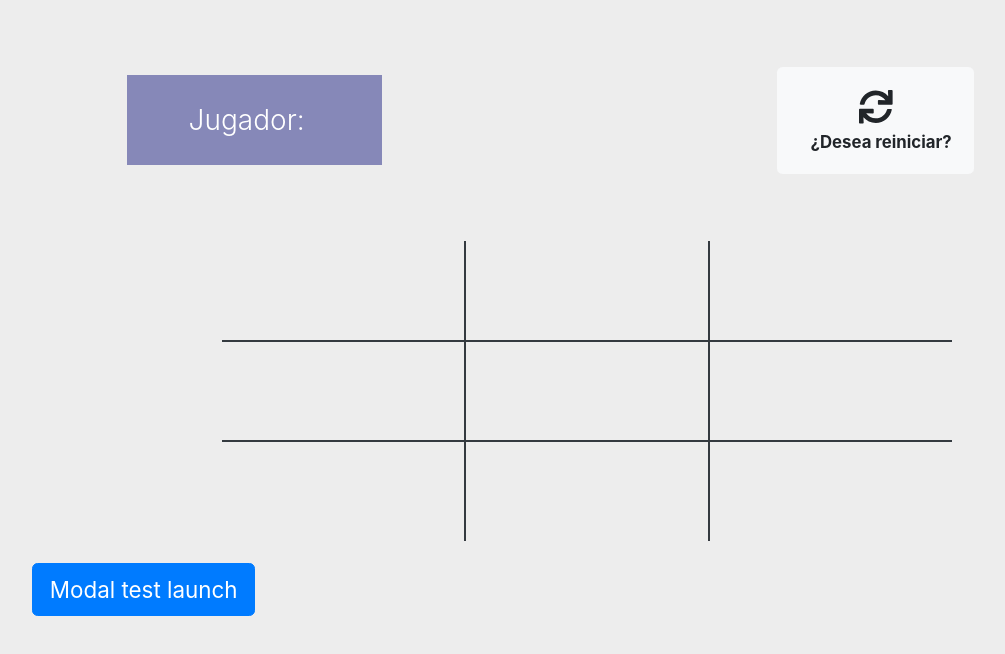
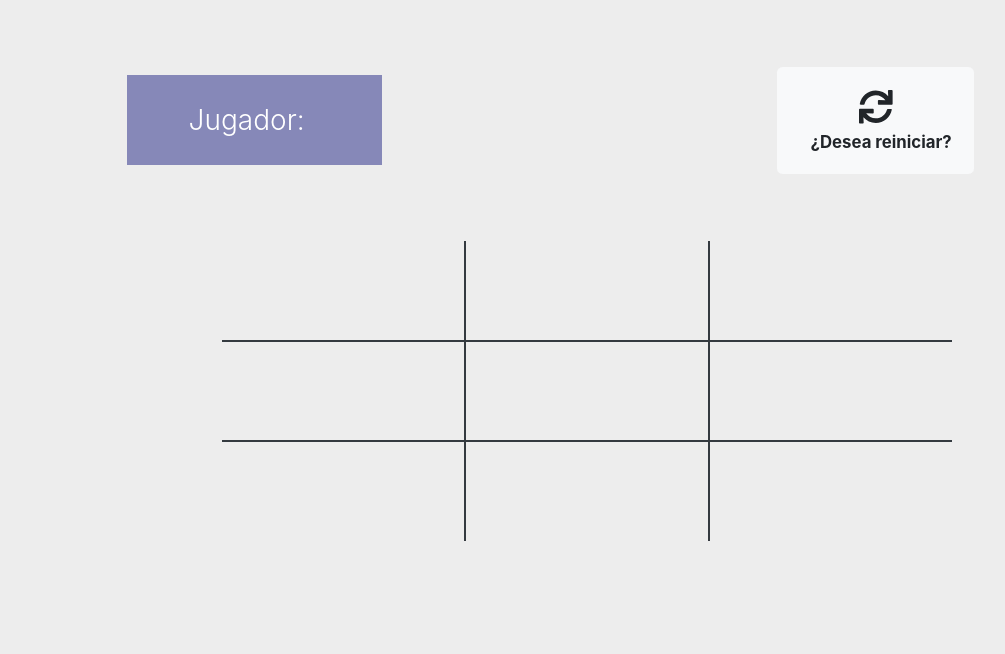
Before and after one commit to WhyItWorks/TicTacToe, a plain HTML site: page game.html in a window 1280 px wide. Shown: the whole page, without its empty margins (53-1058 px from the left). Drawn offline with nearby package versions, Linux system fonts and the light colour scheme.

Commit message:
modal button hide

```diff
--- a/game.html
+++ b/game.html
@@ -85,9 +85,9 @@
 
 
         <!-- Button trigger modal -->
-        <button type="button" class="btn btn-primary" data-toggle="modal" data-target="#resulMessageModal">
+        <!-- <button type="button" class="btn btn-primary" data-toggle="modal" data-target="#resulMessageModal">
             Modal test launch
-        </button>
+        </button> -->
 
         <!-- Modal -->
         <div class="modal fade mt-5 pt-5" id="resulMessageModal" tabindex="-1" role="dialog" aria-labelledby="resulMessageModalLabel" aria-hidden="true">
```
